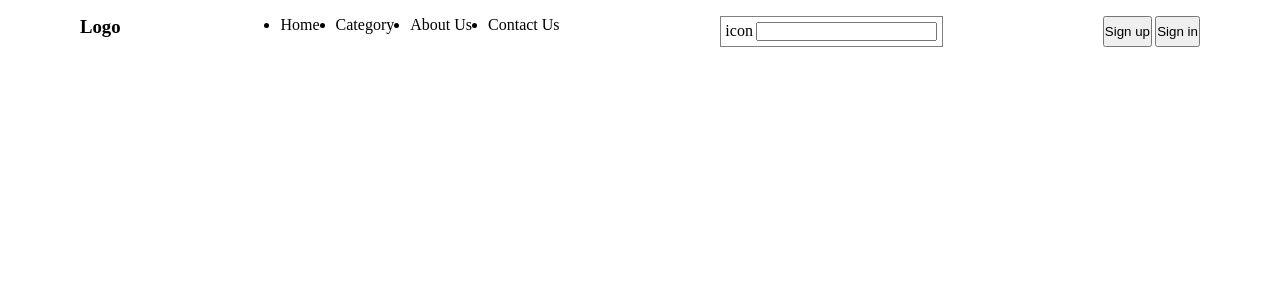
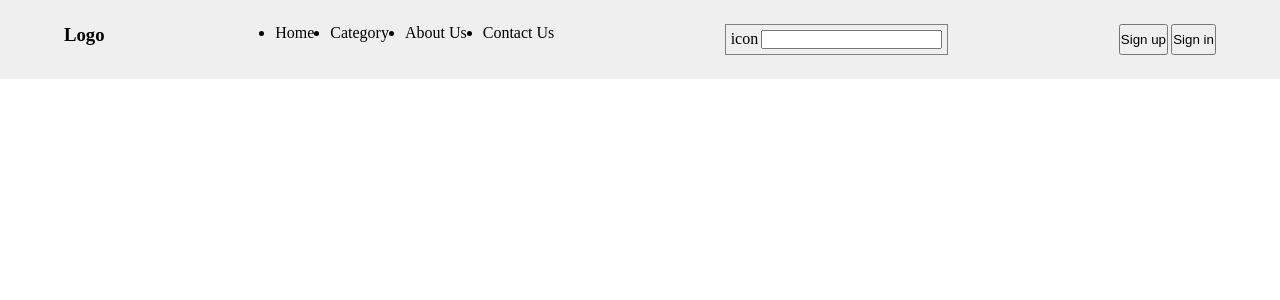
Before and after one commit to davidmicahdaniels/Ecommerce-Frontend, a React (Create React App) app: page / in a window 1280 px wide. Shown: the top 300 px of the page. Built offline with nearby package versions, Linux system fonts and the light colour scheme.

Commit message:
Updated website

```diff
--- a/src/Components/Navbar/Navbar.module.css
+++ b/src/Components/Navbar/Navbar.module.css
@@ -2,11 +2,12 @@
     display: flex;
     justify-content: center;
     align-items: center;
+    background-color: #efefef;
 }
 .nav_content_wrapper{
     display: flex;
     justify-content: space-between;
-    padding: 1rem;
+    padding: 1.5rem 0;
     width: 90vw;
 }
 
```
